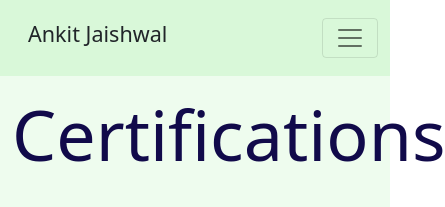
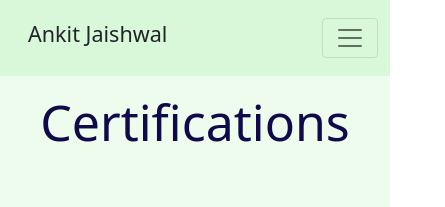
Before and after one commit to ankitjaishwal/portfolio, a React (Create React App) app: page /certifications in a window 390 px wide. Shown: the top 207 px of the page, 445 px wide, since content can reach past the window. Built offline with nearby package versions, Linux system fonts and the light colour scheme.

Commit message:
Css changes in Cert part

```diff
--- a/src/Components/Certifications/Certifications.css
+++ b/src/Components/Certifications/Certifications.css
@@ -1,4 +1,4 @@
-.cHeader {
+.certHeader {
   color: #110a4a;
   font-size: 70px;
 }
@@ -20,3 +20,9 @@
 .cardBorder {
   border: solid red 2px;
 }
+
+@media screen and (max-width: 480px) {
+  .certHeader {
+    font-size: 50px;
+  }
+}
--- a/src/Components/Certifications/Certifications.jsx
+++ b/src/Components/Certifications/Certifications.jsx
@@ -12,7 +12,7 @@ function Certifications() {
       <div className="container-fluid">
         <div className="row jumbotron mt-3">
           <div className="col">
-            <h1 className="cHeader">Certifications</h1>
+            <h1 className="certHeader">Certifications</h1>
           </div>
         </div>
         <div className="row">
```
